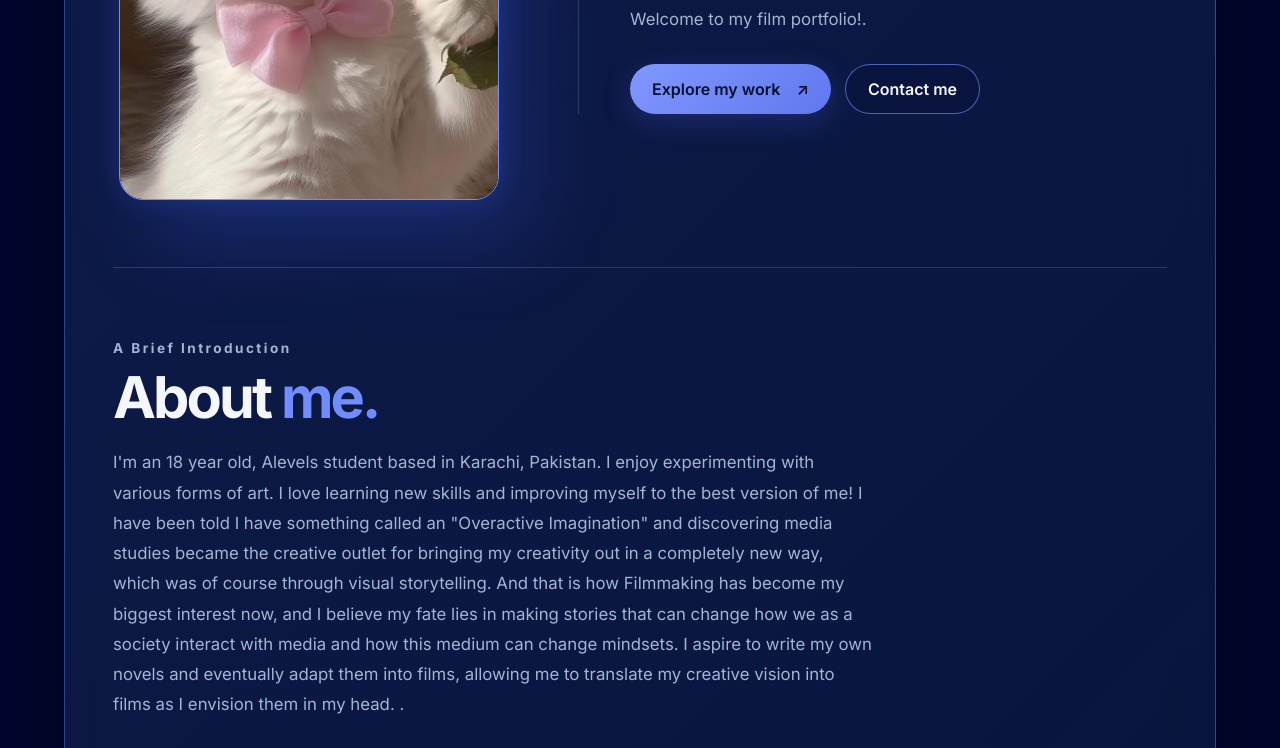
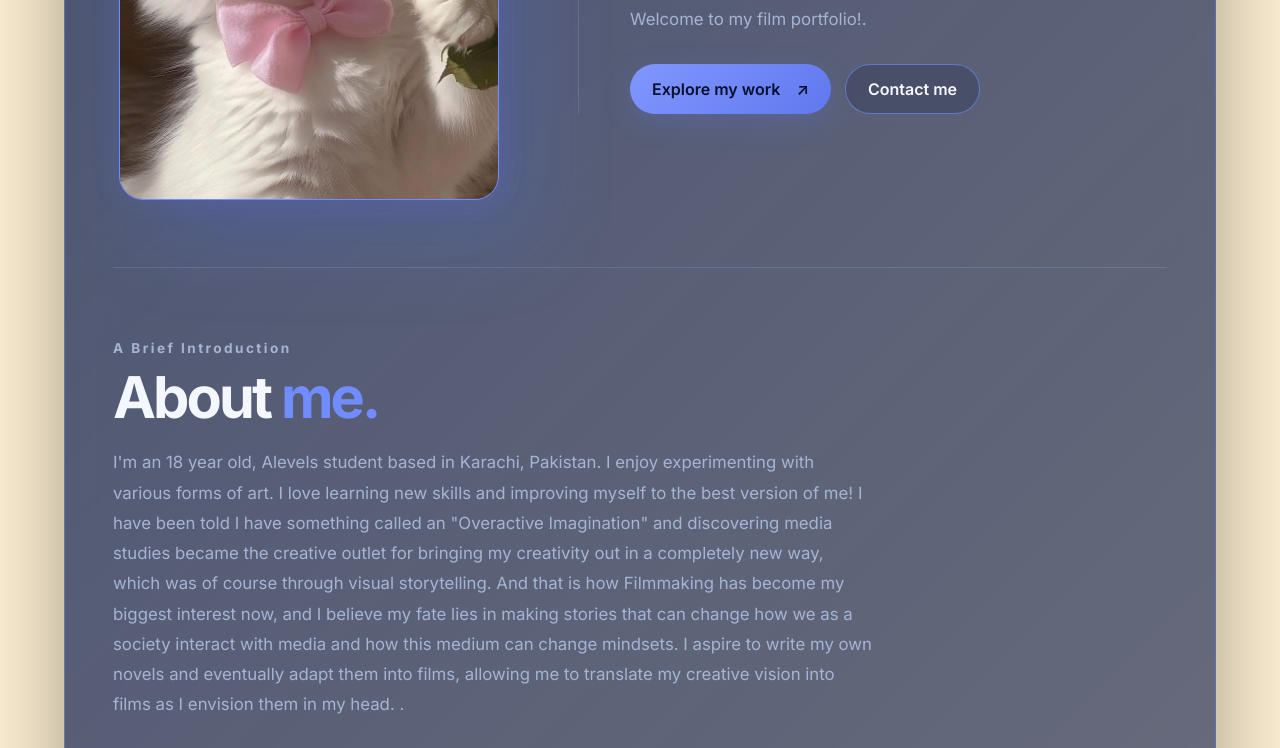
Before and after one commit to Archie-84698/Loeeza-Hani-Film-Portfolio, a plain HTML site: page index.html in a window 1280 px wide. Shown: the part 522-1270 px from the top of the page. Drawn offline with Linux system fonts and the light colour scheme.

Commit message:
Update style.css

```diff
--- a/style.css
+++ b/style.css
@@ -1,7 +1,7 @@
 @import url('https://fonts.googleapis.com/css2?family=Inter:wght@400;500;600;700;800&display=swap');
 
 :root {
-  --bg: #00072D;
+  --bg: #FCEED1;
   --text: #f5f7ff;
   --muted: #a6b4d4;
   --accent: #718cff;
```
